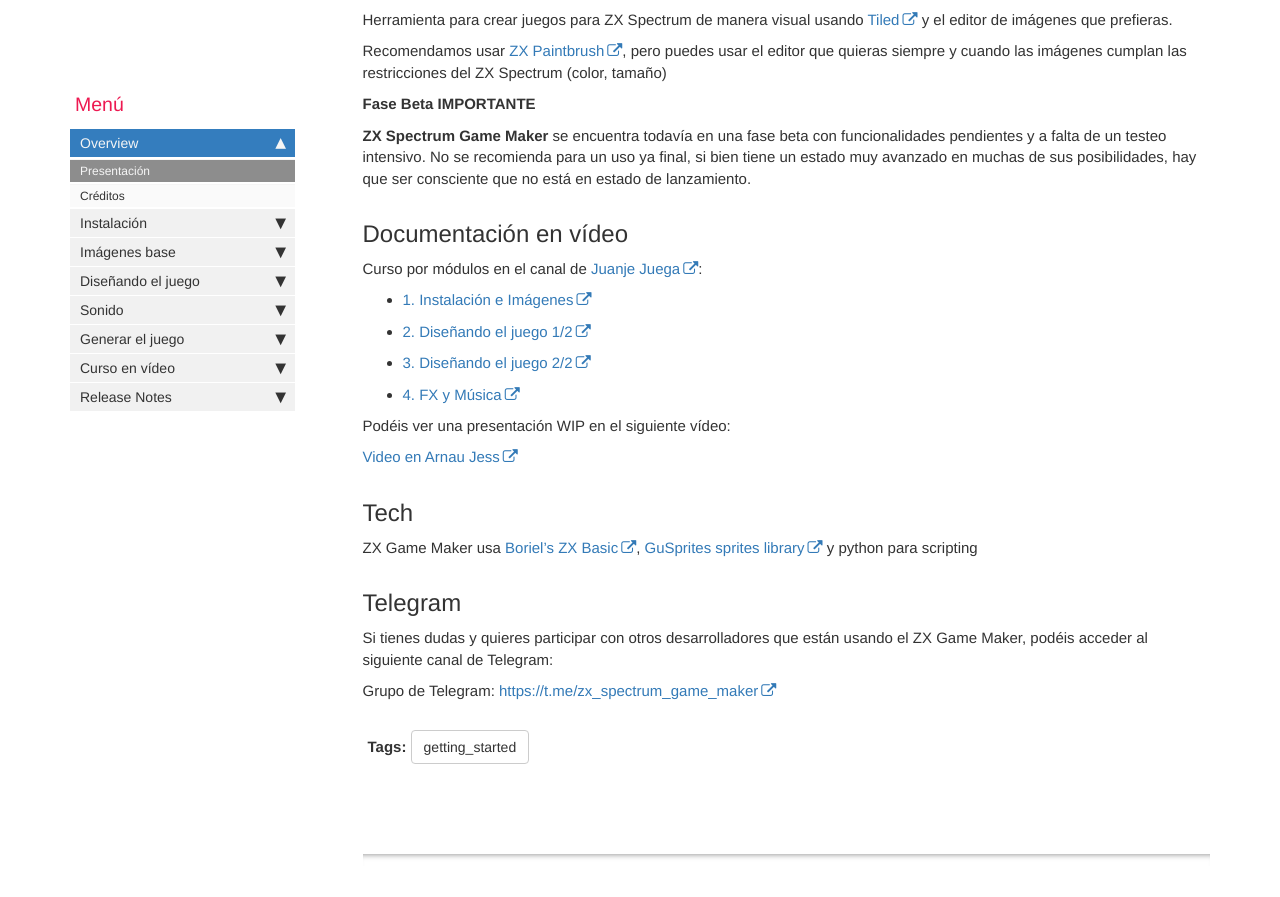
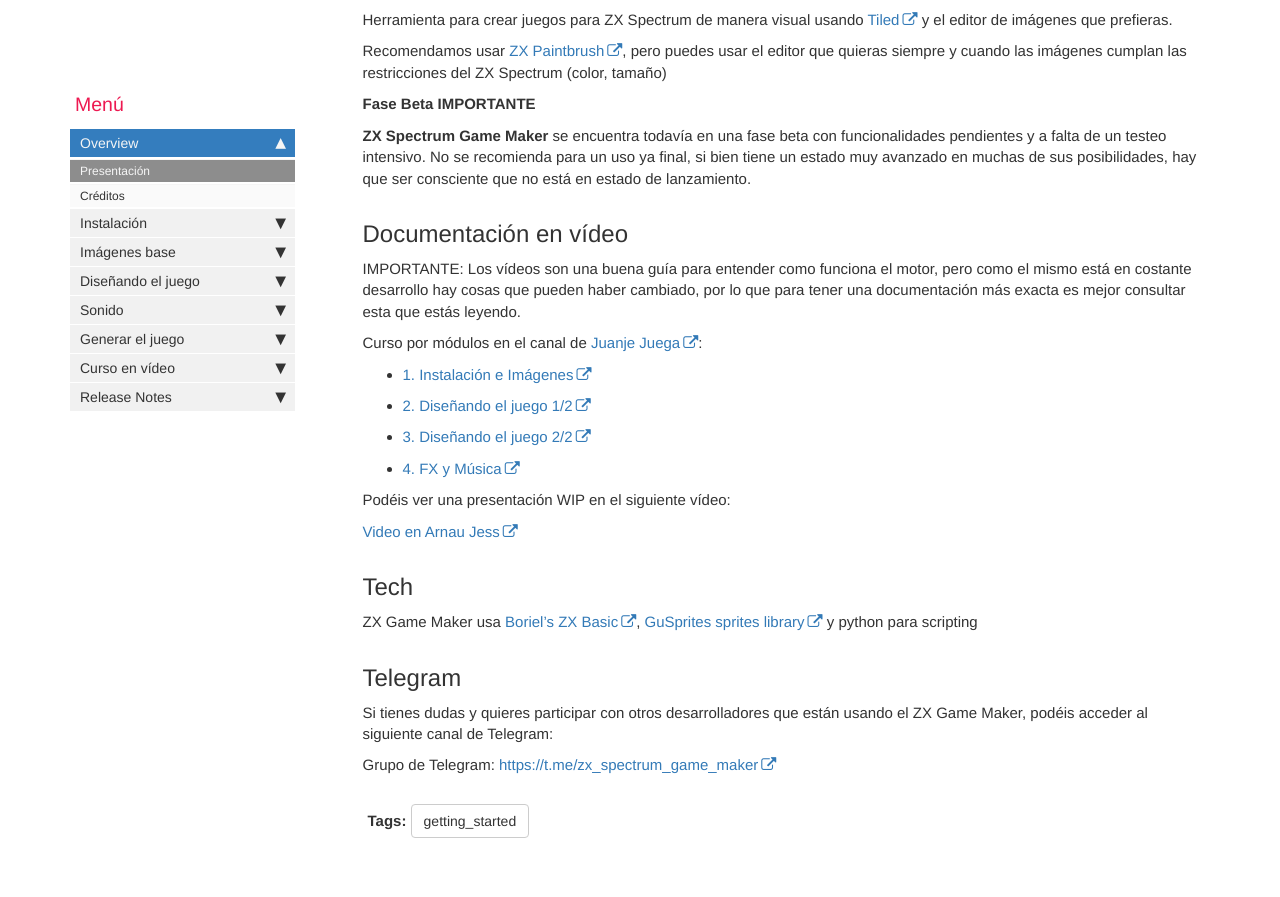
Before and after one commit to rtorralba/zx-game-maker-www, a Jekyll site: the page built from index.md, in a window 1280 px wide and 900 px high, scrolled down 597 px. Shown: the top 897 px of the window. Built offline with Jekyll 4.4.1, drawn with Linux system fonts in a browser that asks for light colours; comment, search, counter and statistics services are not loaded.

Commit message:
chore: message for video documentation

```diff
--- a/index.md
+++ b/index.md
@@ -20,6 +20,8 @@
 
 ## Documentación en vídeo
 
+IMPORTANTE: Los vídeos son una buena guía para entender como funciona el motor, pero como el mismo está en costante desarrollo hay cosas que pueden haber cambiado, por lo que para tener una documentación más exacta es mejor consultar esta que estás leyendo.
+
 Curso por módulos en el canal de [Juanje Juega](https://www.youtube.com/@JuanjeJuega):
 
 * [1. Instalación e Imágenes](https://www.youtube.com/watch?v=-bX32WbLJHI)
```
